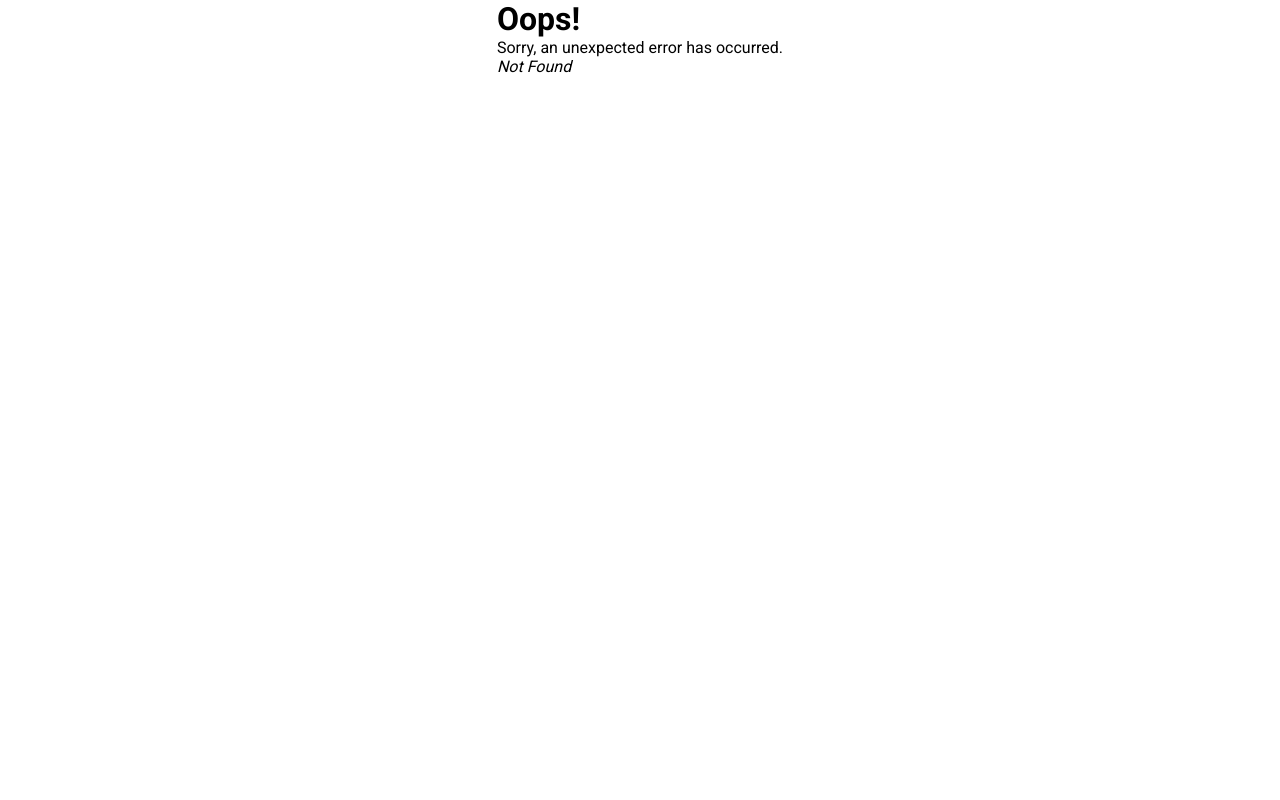
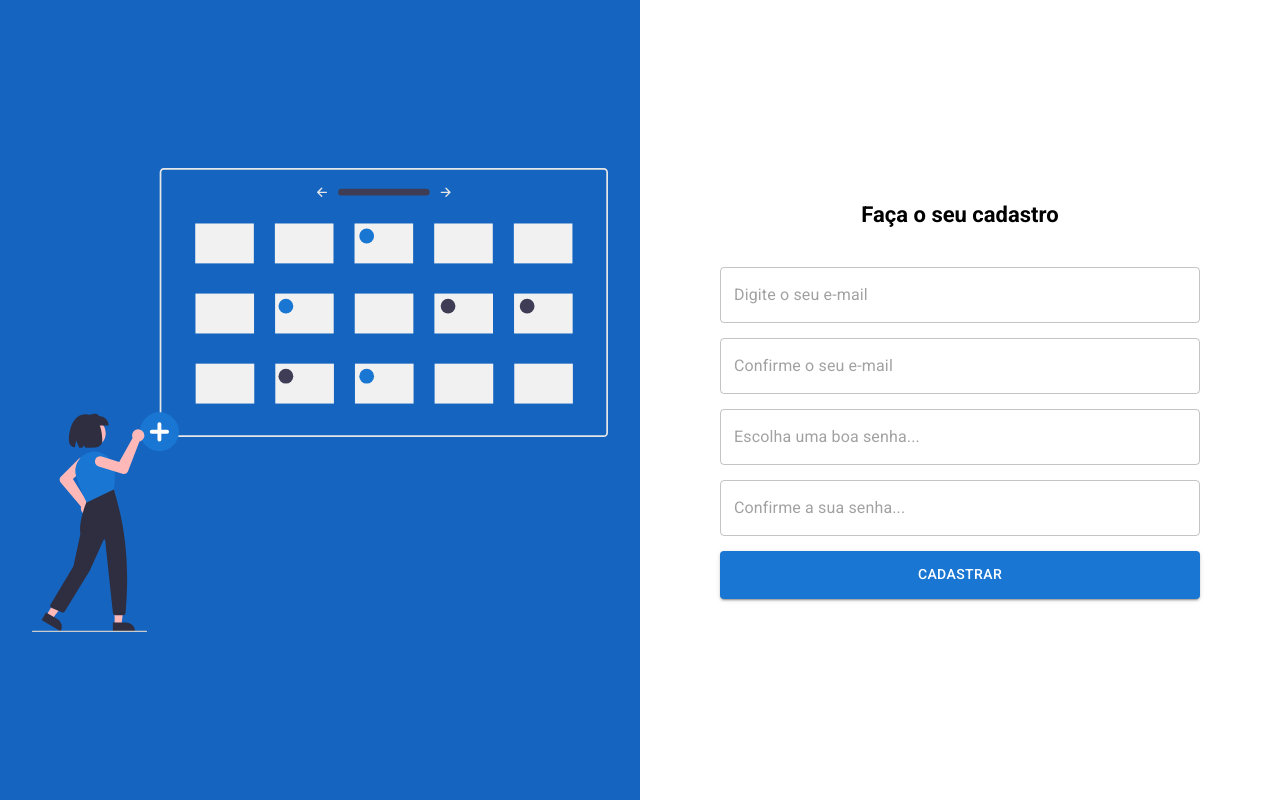
Before and after one commit to KaremLeticia/Isso-Nao-E-Um-Calendario-INEUC, a React (Vite) app: page /signup in a window 1280 px wide. Before the commit this address had no page. Built offline with nearby package versions, Linux system fonts and the light colour scheme.

Commit message:
Creating sign up page

```diff
--- /dev/null
+++ b/src/Pages/SignUp/index.jsx
@@ -0,0 +1,116 @@
+import { useState } from 'react'
+import { useNavigate } from 'react-router-dom'
+
+import {
+    LoginContainer,
+    DisplayContent,
+    DisplayImg,
+    LoginContent,
+    LoginTitle,
+    InputArea
+} from './styles'
+
+import { TextField, Button } from '@mui/material'
+
+import calendar from '../../assets/calendar.svg'
+
+const SignUp = () => {
+
+    const navigate = useNavigate()
+
+    const [email, setEmail] = useState('');
+    const [confirmedEmail, setConfirmedEmail] = useState('');
+    const [password, setPassword] = useState('');
+    const [confirmedPassword, setConfirmedPassword] = useState('');
+    const [emailError, setEmailError] = useState(false);
+    const [passwordError, setPasswordError] = useState(false);
+
+    const handleEmailChange = (event) => {
+        const value = event.target.value;
+        setEmail(value);
+        setEmailError(confirmedEmail !== value);
+    };
+
+    const handleConfirmedEmailChange = (event) => {
+        const value = event.target.value;
+        setConfirmedEmail(value);
+        setEmailError(email !== value);
+    };
+
+    const handlePasswordChange = (event) => {
+        const value = event.target.value;
+        setPassword(value);
+        setPasswordError(confirmedPassword !== value);
+    };
+
+    const handleConfirmedPasswordChange = (event) => {
+        const value = event.target.value;
+        setConfirmedPassword(value);
+        setPasswordError(password !== value);
+    };
+
+    return (
+        <>
+            <LoginContainer>
+
+                <DisplayContent>
+                    <DisplayImg src={calendar} />
+                </DisplayContent>
+
+                <LoginContent>
+
+                    <LoginTitle>Faça o seu cadastro</LoginTitle>
+
+                    <InputArea>
+                        <TextField
+                            sx={{ width: '30rem', marginTop: '15px' }}
+                            placeholder='Digite o seu e-mail'
+                            type='email'
+                            onChange={handleEmailChange}
+                            value={email}
+                            error={emailError}
+                        />
+                        <TextField
+                            sx={{ width: '30rem', marginTop: '15px' }}
+                            placeholder='Confirme o seu e-mail'
+                            type='email'
+                            onChange={handleConfirmedEmailChange}
+                            value={confirmedEmail}
+                            error={emailError}
+                        />
+                        <TextField
+                            sx={{ width: '30rem', marginTop: '15px' }}
+                            placeholder='Escolha uma boa senha...'
+                            type='password'
+                            onChange={handlePasswordChange}
+                            value={password}
+                            error={passwordError}
+                        />
+                        <TextField
+                            sx={{ width: '30rem', marginTop: '15px' }}
+                            placeholder='Confirme a sua senha...'
+                            type='password'
+                            onChange={handleConfirmedPasswordChange}
+                            value={confirmedPassword}
+                            error={passwordError}
+                        />
+                    </InputArea>
+
+                    <Button
+                        sx={{ width: '30rem', height: '3rem', marginTop: '15px' }}
+                        variant='contained'
+                        onClick={() => navigate('/home')/* Função autenticar login */}
+                    >
+                        CADASTRAR
+                    </Button>
+
+                </LoginContent>
+
+            </LoginContainer>
+        </>
+    )
+}
+
+export default SignUp
+
+// fiz merda
--- /dev/null
+++ b/src/Pages/SignUp/styles.js
@@ -0,0 +1,48 @@
+import styled from "styled-components";
+
+export const LoginContainer = styled.section`
+    width: 100vw;
+    height: 100vh;
+    display: flex;
+    align-items: center;
+    justify-content: center;
+    background-color: #4DA7FF;
+`;
+
+export const DisplayContent = styled.div`
+    width: 700px;
+    height: 800px;
+    display: flex;
+    align-items: center;
+    justify-content: center;
+    background-color: #1565C0;
+`;
+
+export const DisplayImg = styled.img`
+    width: 90%;
+`;
+
+export const LoginContent = styled.div`
+    width: 700px;
+    height: 800px;
+    display: flex;
+    flex-direction: column;
+    align-items: center;
+    justify-content: center;
+    background-color: #FFFFFF;
+`;
+
+export const LoginTitle = styled.h1`
+    font-size: 22px;
+    margin-bottom: 25px;
+`;
+
+export const Span = styled.span`
+    font-weight: 600;
+ `;
+
+export const InputArea = styled.div`
+    display: flex;
+    flex-direction: column;
+    justify-content: space-between;
+ `;
--- a/src/Router/index.jsx
+++ b/src/Router/index.jsx
@@ -5,6 +5,7 @@ import {
 
 import ErrorPage from "../Pages/ErrorPage";
 import Login from "../Pages/Login";
+import SignUp from "../Pages/SignUp";
 import Home from "../Pages/Home";
 import Help from "../Pages/Help";
 
@@ -30,6 +31,11 @@ const Router = () => {
             path: "/ajuda",
             element: <Help/>,
             errorElement: <ErrorPage />,
+        },
+        {
+            path: "/signup",
+            element: <SignUp/>,
+            errorElement: <ErrorPage />,
         }
     ]);
 
--- a/src/components/Header/index.jsx
+++ b/src/components/Header/index.jsx
@@ -27,7 +27,7 @@ const Header = () => {
                             <NavButtons>Como usar</NavButtons>
                         </Link>
 
-                        <Link to={'/'} style={{ textDecoration: 'none' }}>
+                        <Link to={'/SignUp'} style={{ textDecoration: 'none' }}>
                             <NavButtons>Cadastre-se</NavButtons>
                         </Link>
 
```
Also changed, not shown: 1 other file (tests, documents, lock files or other folders).
